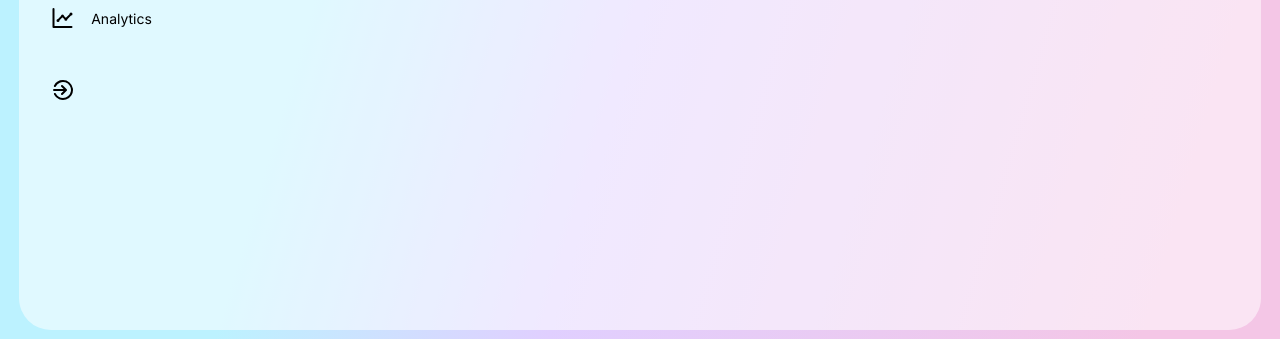
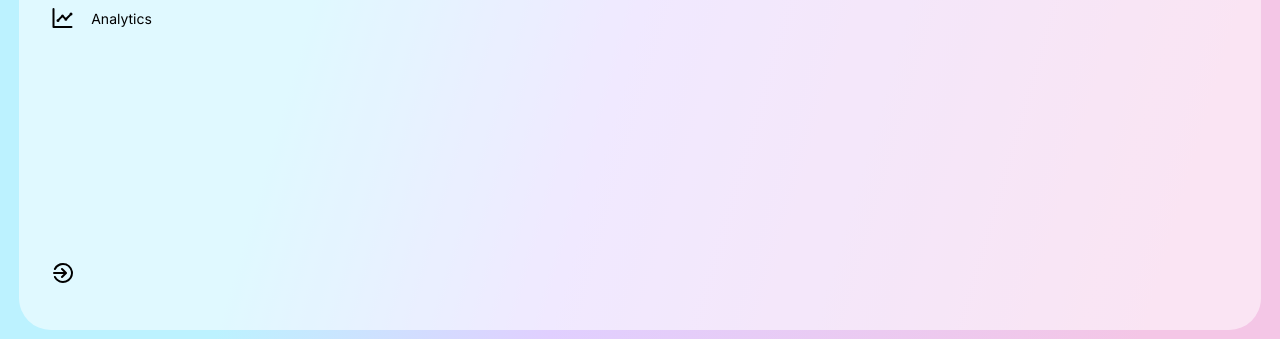
Before and after one commit to Indula-Perera/React-Admin-Dashboard, a React (Create React App) app: page / in a window 1280 px wide. Shown: the part 458-797 px from the top of the page. Built offline with nearby package versions, Linux system fonts and the light colour scheme.

Commit message:
Menubar Done

```diff
--- a/src/components/Sidebar/Sidebar.css
+++ b/src/components/Sidebar/Sidebar.css
@@ -60,5 +60,13 @@
     width: 8px;
     height: 100%;
     background: var(--pink);
+    margin-right: calc(1rem- 8px) ;
 
 }
+
+
+.menu .menuItem:last-child{
+    position: absolute;
+    bottom: 2.3rem;
+    width: 100%;
+}
```
